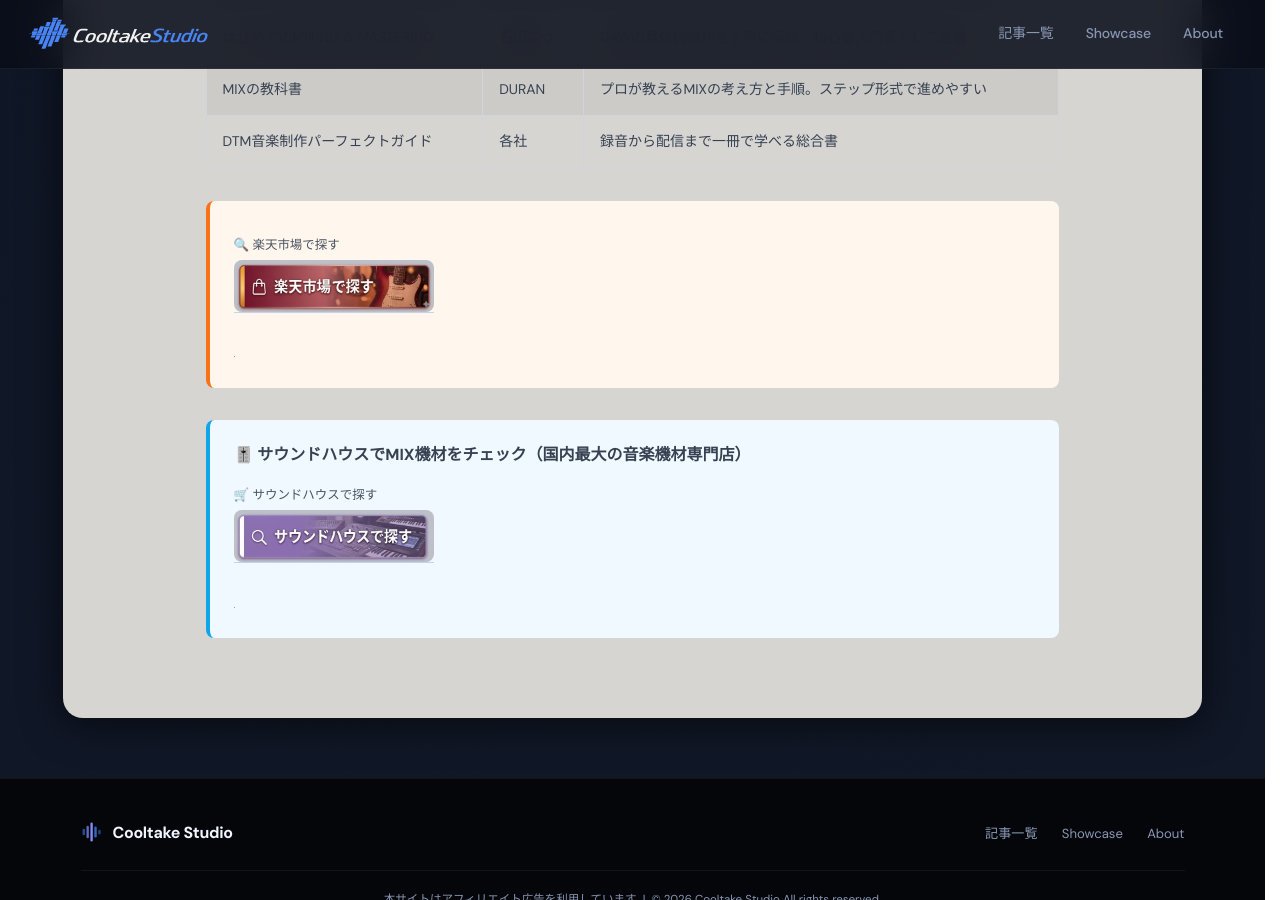
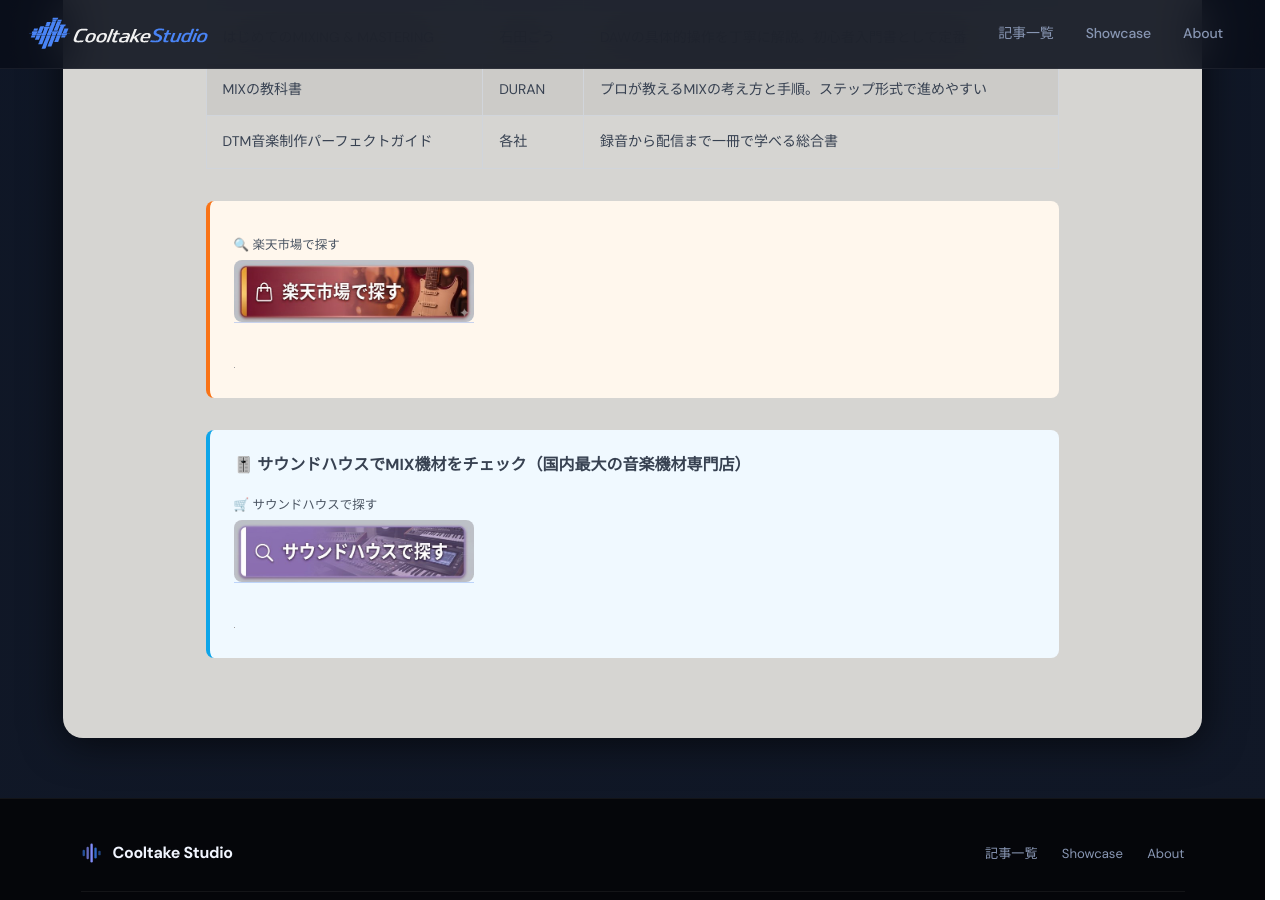
Before and after one commit to cooltake/cooltake-staging, a Jekyll site: the page built from _posts/2026-05-24-mixing-mastering-guide.md, in a window 1280 px wide and 900 px high, scrolled down 5268 px. Built offline with Jekyll 4.4.1, drawn with Linux system fonts in a browser that asks for light colours; some web fonts are replaced; grey boxes are pictures that could not be loaded.

```diff
--- a/_posts/2026-05-24-mixing-mastering-guide.md
+++ b/_posts/2026-05-24-mixing-mastering-guide.md
@@ -134,13 +134,13 @@
 
 <div style="margin:2rem 0;padding:1.2rem 1.5rem;background:#fff7ed;border-left:4px solid #f97316;border-radius:8px;">
 <div style="margin:.8rem 0;"><span style="display:block;font-size:.78rem;color:#4b5563;margin-bottom:3px;margin-top:6px;">🔍 楽天市場で探す</span>
-<a href="https://hb.afl.rakuten.co.jp/hgc/0b15ddc7.28c5c9ed.0b15ddc8.5d23dd4d/?pc=https%3A%2F%2Fsearch.rakuten.co.jp%2Fsearch%2Fmall%2F%E3%83%A2%E3%83%8B%E3%82%BF%E3%83%BC%E3%82%B9%E3%83%94%E3%83%BC%E3%82%AB%E3%83%BC%2B%E9%8C%B2%E9%9F%B3%2B%E5%88%9D%E5%BF%83%E8%80%85%2F" rel="nofollow" referrerpolicy="no-referrer-when-downgrade" style="display:inline-block;text-decoration:none;"><img src="/assets/images/btn-rakuten.jpg" alt="楽天市場で探す" width="200" style="height:auto;border-radius:8px;display:block;"></a></div>
+<a href="https://hb.afl.rakuten.co.jp/hgc/0b15ddc7.28c5c9ed.0b15ddc8.5d23dd4d/?pc=https%3A%2F%2Fsearch.rakuten.co.jp%2Fsearch%2Fmall%2F%E3%83%A2%E3%83%8B%E3%82%BF%E3%83%BC%E3%82%B9%E3%83%94%E3%83%BC%E3%82%AB%E3%83%BC%2B%E9%8C%B2%E9%9F%B3%2B%E5%88%9D%E5%BF%83%E8%80%85%2F" rel="nofollow" referrerpolicy="no-referrer-when-downgrade" style="display:inline-block;text-decoration:none;"><img src="/assets/images/btn-rakuten.jpg" alt="楽天市場で探す" width="240" style="height:auto;border-radius:8px;display:block;"></a></div>
 <img src="//i.moshimo.com/af/i/impression?a_id=5565352&amp;p_id=54&amp;pc_id=54&amp;pl_id=616" width="1" height="1" style="border:none;" alt="" loading="lazy">
 </div>
 
 <div style="margin:2rem 0;padding:1.2rem 1.5rem;background:#f0f9ff;border-left:4px solid #0ea5e9;border-radius:8px;">
 <p style="margin:0 0 .6rem;font-weight:bold;font-size:1rem;">&#x1F39A;&#xFE0F; サウンドハウスでMIX機材をチェック（国内最大の音楽機材専門店）</p>
 <div style="margin:.8rem 0;"><span style="display:block;font-size:.78rem;color:#4b5563;margin-bottom:3px;margin-top:6px;">🛒 サウンドハウスで探す</span>
-<a href="https://h.accesstrade.net/sp/cc?rk=01001xqc00os63&url=https%3A%2F%2Fwww.soundhouse.co.jp%2Fsearch%2Findex%2F%3Fsearch_all%3D%E3%83%A2%E3%83%8B%E3%82%BF%E3%83%BC%E3%82%B9%E3%83%94%E3%83%BC%E3%82%AB%E3%83%BC" rel="nofollow" referrerpolicy="no-referrer-when-downgrade" style="display:inline-block;text-decoration:none;"><img src="/assets/images/btn-soundhouse.jpg" alt="サウンドハウスで探す" width="200" style="height:auto;border-radius:8px;display:block;"></a></div>
+<a href="https://h.accesstrade.net/sp/cc?rk=01001xqc00os63&url=https%3A%2F%2Fwww.soundhouse.co.jp%2Fsearch%2Findex%2F%3Fsearch_all%3D%E3%83%A2%E3%83%8B%E3%82%BF%E3%83%BC%E3%82%B9%E3%83%94%E3%83%BC%E3%82%AB%E3%83%BC" rel="nofollow" referrerpolicy="no-referrer-when-downgrade" style="display:inline-block;text-decoration:none;"><img src="/assets/images/btn-soundhouse.jpg" alt="サウンドハウスで探す" width="240" style="height:auto;border-radius:8px;display:block;"></a></div>
 <img src="https://h.accesstrade.net/sp/rr?rk=01001xqc00os63" width="1" height="1" border="0" alt="" loading="lazy">
 </div>
```
